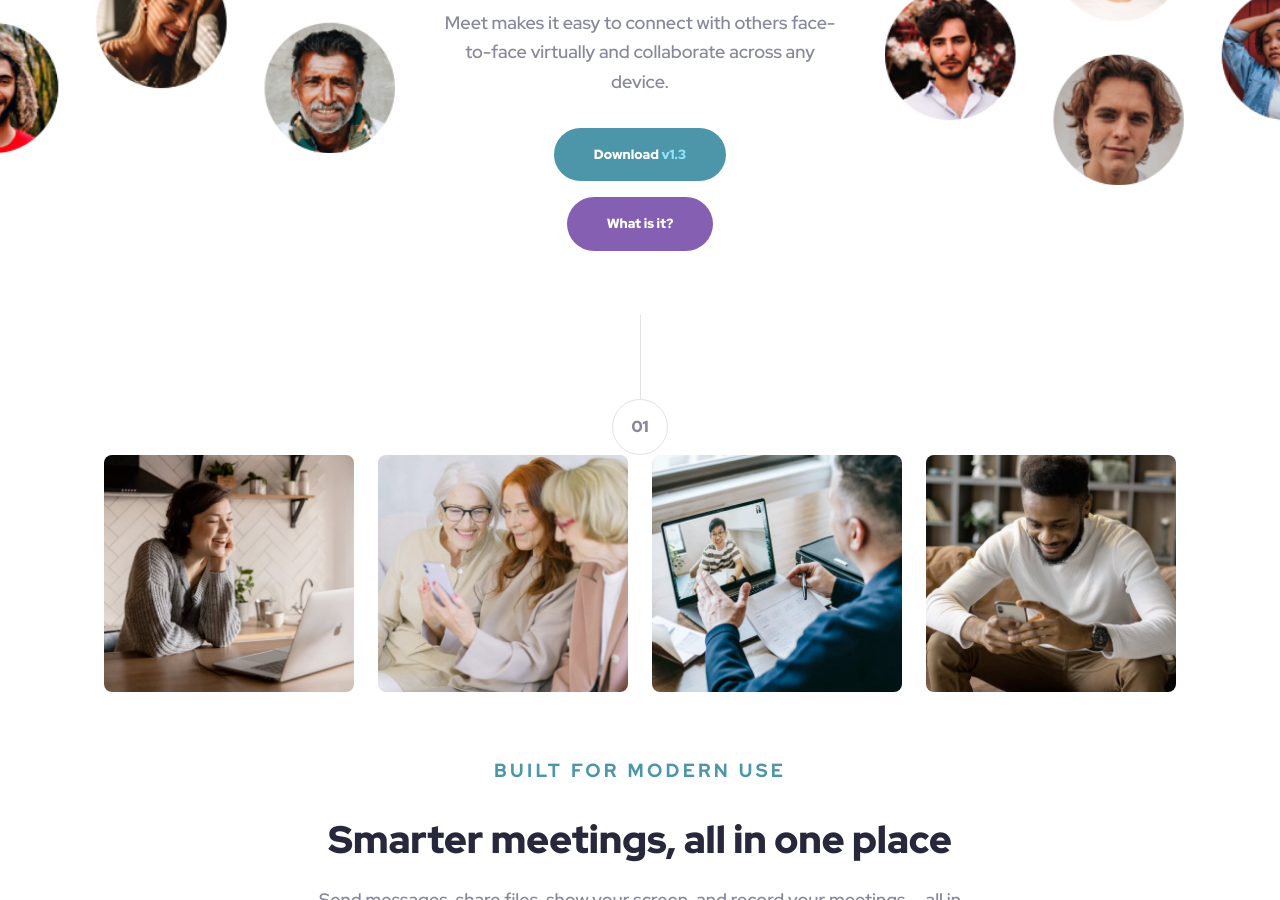
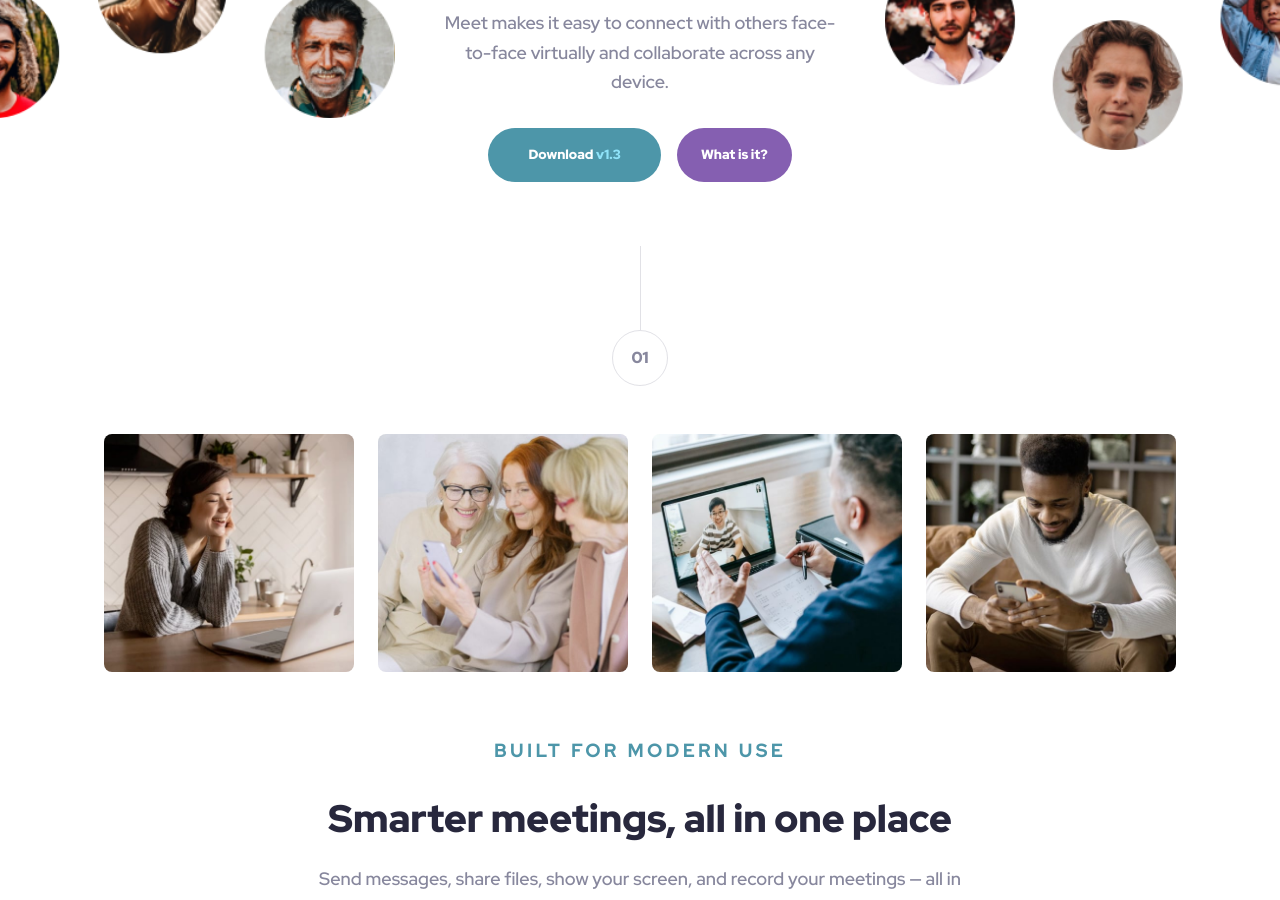
Before and after one commit to AcharaChisomSolomon/meet-landing-page, a plain HTML site: page index.html in a window 1280 px wide. Shown: the part 380-1280 px from the top of the page. Drawn offline with Linux system fonts and the light colour scheme.

Commit message:
Update button styles and add new header and footer sections

```diff
--- a/index.html
+++ b/index.html
@@ -27,7 +27,7 @@
             Download
             <span>v1.3</span>
           </button>
-          <button class="purple">
+          <button class="purple small-btn">
             What is it?
           </button>
         </div>
--- a/styles/index.css
+++ b/styles/index.css
@@ -119,6 +119,10 @@ header {
 .blue:hover {
     background-color: #71c0d4
 }
+.small-btn {
+    padding: 1rem 1.5rem;
+
+}
 .purple {
     background-color: var(--btn-bg-secondary-color);
 }
@@ -161,7 +165,7 @@ main .images {
     max-width: 70rem;
     justify-items: center;
     gap: 1.5rem;
-    margin: 0 auto;
+    margin: 3rem auto 0;
 }
 .main-description__starter {
     letter-spacing: 0.25rem;
```
